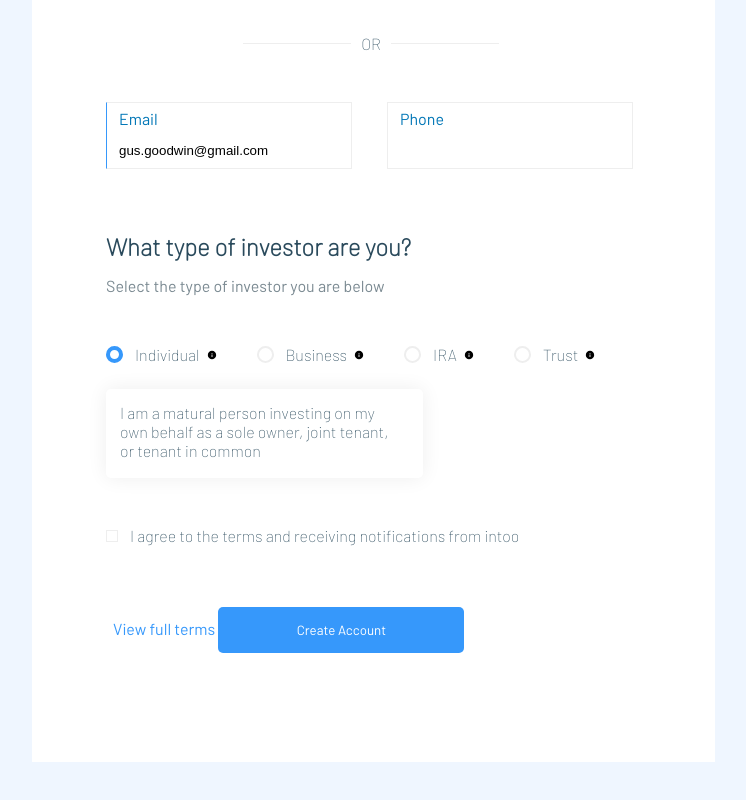
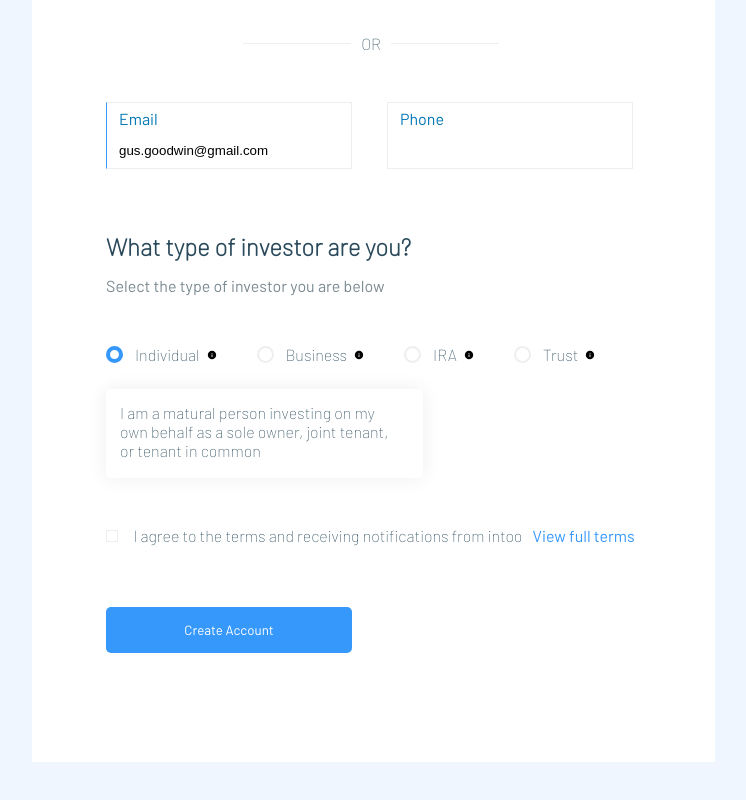
Before and after one commit to Theone19666/course_test, a plain HTML site: page index.html in a window 1280 px wide. Shown: the part 406-1206 px from the top of the page, without its empty margins (32-778 px from the left). Drawn offline with Linux system fonts and the light colour scheme.

Commit message:
Update style.css

```diff
--- a/css/style.css
+++ b/css/style.css
@@ -166,12 +166,6 @@ html {
     padding: 14px 18px 18px 14px;
     border-radius: 5px;
 }
-.agreement {
-    display: flex;
-    flex-direction: row;
-    align-items: center;
-    margin-bottom: 62px;
-}
 .agreement__checkbox {
     -webkit-appearance: none;
     width: 12px;
@@ -185,6 +179,8 @@ html {
     margin-left: 7px;
 }
 .createAccount {
+    display: block;
+    margin-top: 62px;
     border-radius: 5px;
     width: 15.375rem;
     padding: 15px 0;
```
